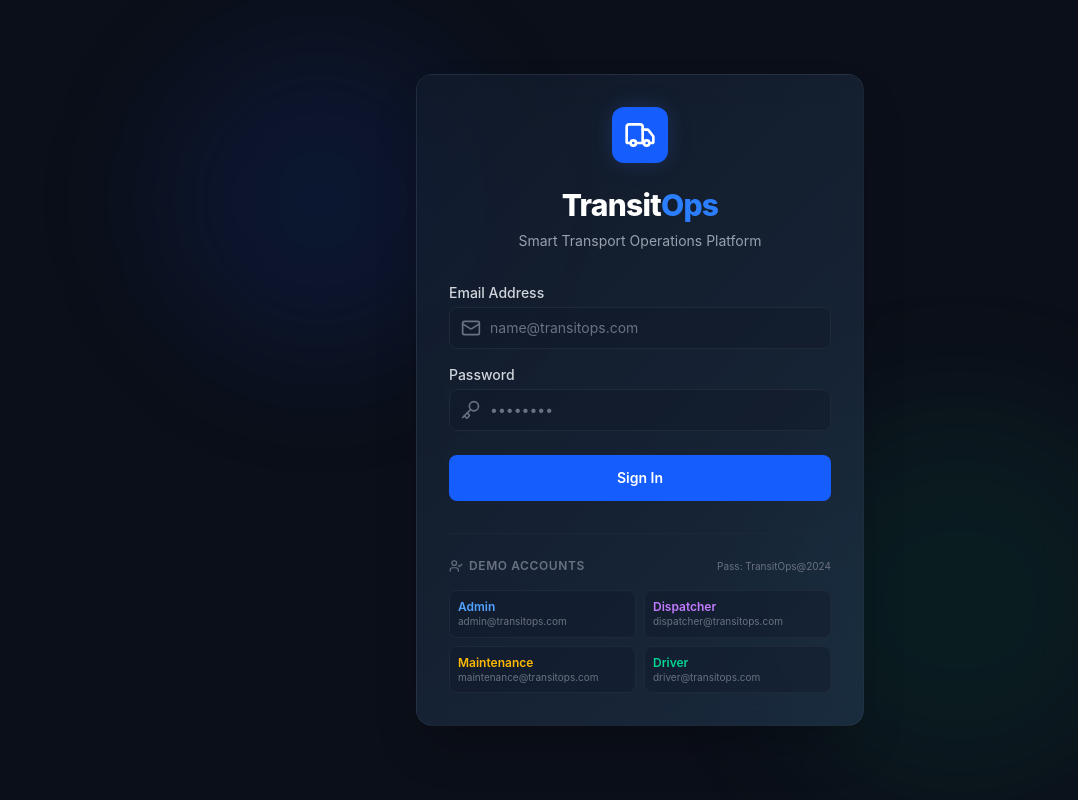
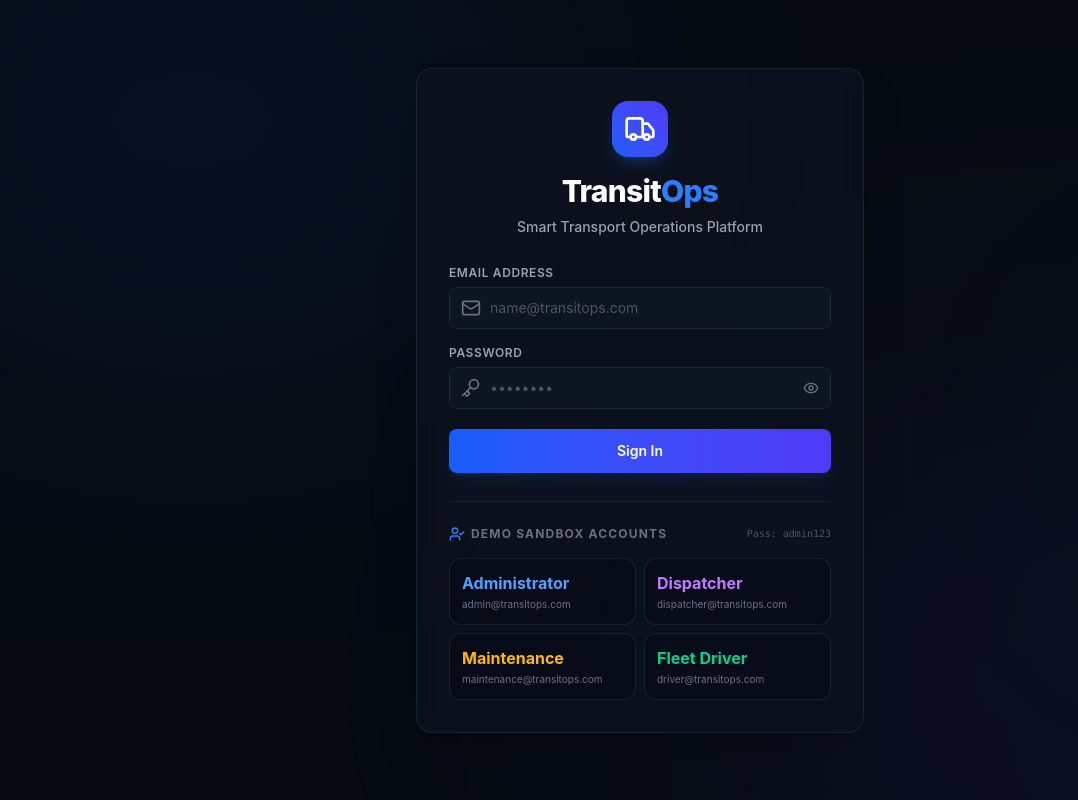
Before and after one commit to Kaivan1210/TransitOps-Smart-Transport-Operations-Platform, a React (Vite) app in the folder frontend/: page /login in a window 1280 px wide. Shown: the whole page, without its empty margins (0-1078 px from the left). Built offline with nearby package versions, Linux system fonts and the light colour scheme.

Commit message:
style(login): polish login credentials panel with smooth slide-in entry animations, toggleable password visibility, and brand layout alignment

```diff
--- a/frontend/src/pages/Login.jsx
+++ b/frontend/src/pages/Login.jsx
@@ -4,9 +4,11 @@ import { zodResolver } from '@hookform/resolvers/zod';
 import * as z from 'zod';
 import { useAuth } from '../context/AuthContext';
 import { useNavigate, useLocation } from 'react-router-dom';
-import { Shield, Key, Mail, Truck, UserCheck, AlertCircle } from 'lucide-react';
+import { motion } from 'framer-motion';
+import { Key, Mail, Truck, UserCheck, AlertCircle, Eye, EyeOff } from 'lucide-react';
 import toast from 'react-hot-toast';
 
+// ─── Zod Schema ────────────────────────────────────────────────────────────────
 const schema = z.object({
   email: z.string().email('Please enter a valid email address'),
   password: z.string().min(6, 'Password must be at least 6 characters'),
@@ -17,6 +19,7 @@ const Login = () => {
   const navigate = useNavigate();
   const location = useLocation();
   const [loading, setLoading] = useState(false);
+  const [showPassword, setShowPassword] = useState(false);
 
   const { register, handleSubmit, setValue, formState: { errors } } = useForm({
     resolver: zodResolver(schema),
@@ -29,88 +32,122 @@ const Login = () => {
     try {
       await login(data.email, data.password);
       navigate(from, { replace: true });
-    } catch (err) {
+    } catch {
       // toast is already fired in AuthContext login
     } finally {
       setLoading(false);
     }
   };
 
-  // Helper for fast hackathon testing
   const selectDemoRole = (email, pass) => {
     setValue('email', email);
     setValue('password', pass);
+    toast.success('Credentials filled. Click Sign In to connect!');
+  };
+
+  const containerVariants = {
+    hidden: { opacity: 0, scale: 0.95 },
+    visible: {
+      opacity: 1,
+      scale: 1,
+      transition: { duration: 0.5, ease: 'easeOut', when: 'beforeChildren', staggerChildren: 0.1 }
+    }
+  };
+
+  const itemVariants = {
+    hidden: { y: 15, opacity: 0 },
+    visible: { y: 0, opacity: 1, transition: { duration: 0.4, ease: 'easeOut' } }
   };
 
   return (
-    <div className="flex min-h-screen items-center justify-center bg-[#0b0f19] px-4 py-12 sm:px-6 lg:px-8 relative overflow-hidden">
-      {/* Decorative blurred background shapes */}
-      <div className="absolute top-1/4 left-1/4 -translate-x-1/2 -translate-y-1/2 w-80 h-80 rounded-full bg-blue-600/10 blur-3xl pointer-events-none"></div>
-      <div className="absolute bottom-1/4 right-1/4 translate-x-1/2 translate-y-1/2 w-96 h-96 rounded-full bg-emerald-600/10 blur-3xl pointer-events-none"></div>
+    <div className="flex min-h-screen items-center justify-center bg-[#070b11] px-4 py-12 relative overflow-hidden font-sans">
+      {/* Visual background ambient glow blobs */}
+      <div className="absolute top-[-10%] left-[-10%] w-[50%] h-[50%] rounded-full bg-blue-600/10 blur-[150px] pointer-events-none" />
+      <div className="absolute bottom-[-15%] right-[-15%] w-[60%] h-[60%] rounded-full bg-indigo-600/10 blur-[180px] pointer-events-none" />
+      <div className="absolute top-[40%] right-[-20%] w-[35%] h-[35%] rounded-full bg-emerald-600/5 blur-[120px] pointer-events-none" />
 
-      <div className="w-full max-w-md space-y-8 glass-card p-8 rounded-2xl shadow-2xl relative z-10">
-        <div className="flex flex-col items-center">
-          <div className="flex h-14 w-14 items-center justify-center rounded-xl bg-blue-600 glow-blue text-white mb-4">
+      {/* Main card */}
+      <motion.div
+        variants={containerVariants}
+        initial="hidden"
+        animate="visible"
+        className="w-full max-w-md bg-[#0d1220]/80 backdrop-blur-md rounded-2xl border border-gray-800/80 shadow-2xl p-8 space-y-7 relative z-10"
+      >
+        {/* Brand header */}
+        <motion.div variants={itemVariants} className="flex flex-col items-center">
+          <div className="flex h-14 w-14 items-center justify-center rounded-2xl bg-gradient-to-tr from-blue-600 to-indigo-600 text-white shadow-lg shadow-blue-500/20 mb-4">
             <Truck className="h-8 w-8" />
           </div>
-          <h2 className="mt-2 text-center text-3xl font-extrabold tracking-tight text-white">
+          <h2 className="text-3xl font-extrabold tracking-tight text-white">
             Transit<span className="text-blue-500">Ops</span>
           </h2>
-          <p className="mt-2 text-sm text-gray-400">
+          <p className="mt-2 text-sm text-gray-400 font-medium">
             Smart Transport Operations Platform
           </p>
-        </div>
+        </motion.div>
 
-        <form className="mt-8 space-y-6" onSubmit={handleSubmit(onSubmit)}>
-          <div className="space-y-4">
+        {/* Input form */}
+        <form className="space-y-5" onSubmit={handleSubmit(onSubmit)}>
+          <motion.div variants={itemVariants} className="space-y-4">
             <div>
-              <label className="block text-sm font-medium text-gray-300 mb-1">Email Address</label>
+              <label className="block text-xs font-semibold text-gray-400 uppercase tracking-wider mb-1.5">Email Address</label>
               <div className="relative">
-                <div className="pointer-events-none absolute inset-y-0 left-0 flex items-center pl-3">
+                <div className="absolute inset-y-0 left-0 flex items-center pl-3 pointer-events-none">
                   <Mail className="h-5 w-5 text-gray-500" />
                 </div>
                 <input
                   {...register('email')}
                   type="email"
-                  className={`block w-full rounded-lg border bg-gray-900/50 pl-10 pr-3 py-2.5 text-white placeholder-gray-500 focus:border-blue-500 focus:ring-1 focus:ring-blue-500 text-sm ${errors.email ? 'border-red-500' : 'border-gray-800'}`}
+                  className={`block w-full rounded-lg border bg-gray-900/50 pl-10 pr-3 py-2.5 text-white placeholder-gray-600 focus:border-blue-500 focus:ring-1 focus:ring-blue-500 text-sm transition ${
+                    errors.email ? 'border-red-500/60' : 'border-gray-800'
+                  }`}
                   placeholder="name@transitops.com"
                 />
               </div>
               {errors.email && (
-                <p className="mt-1 flex items-center text-xs text-red-500">
-                  <AlertCircle className="mr-1 h-3.5 w-3.5" />
+                <p className="mt-1.5 flex items-center text-xs text-red-400 font-medium">
+                  <AlertCircle className="mr-1 h-4 w-4" />
                   {errors.email.message}
                 </p>
               )}
             </div>
 
             <div>
-              <label className="block text-sm font-medium text-gray-300 mb-1">Password</label>
+              <label className="block text-xs font-semibold text-gray-400 uppercase tracking-wider mb-1.5">Password</label>
               <div className="relative">
-                <div className="pointer-events-none absolute inset-y-0 left-0 flex items-center pl-3">
+                <div className="absolute inset-y-0 left-0 flex items-center pl-3 pointer-events-none">
                   <Key className="h-5 w-5 text-gray-500" />
                 </div>
                 <input
                   {...register('password')}
-                  type="password"
-                  className={`block w-full rounded-lg border bg-gray-900/50 pl-10 pr-3 py-2.5 text-white placeholder-gray-500 focus:border-blue-500 focus:ring-1 focus:ring-blue-500 text-sm ${errors.password ? 'border-red-500' : 'border-gray-800'}`}
+                  type={showPassword ? 'text' : 'password'}
+                  className={`block w-full rounded-lg border bg-gray-900/50 pl-10 pr-10 py-2.5 text-white placeholder-gray-600 focus:border-blue-500 focus:ring-1 focus:ring-blue-500 text-sm transition ${
+                    errors.password ? 'border-red-500/60' : 'border-gray-800'
+                  }`}
                   placeholder="••••••••"
                 />
+                <button
+                  type="button"
+                  onClick={() => setShowPassword(!showPassword)}
+                  className="absolute inset-y-0 right-0 pr-3 flex items-center text-gray-500 hover:text-gray-300"
+                >
+                  {showPassword ? <EyeOff className="h-4 w-4" /> : <Eye className="h-4 w-4" />}
+                </button>
               </div>
               {errors.password && (
-                <p className="mt-1 flex items-center text-xs text-red-500">
-                  <AlertCircle className="mr-1 h-3.5 w-3.5" />
+                <p className="mt-1.5 flex items-center text-xs text-red-400 font-medium">
+                  <AlertCircle className="mr-1 h-4 w-4" />
                   {errors.password.message}
                 </p>
               )}
             </div>
-          </div>
+          </motion.div>
 
-          <div>
+          <motion.div variants={itemVariants}>
             <button
               type="submit"
               disabled={loading}
-              className="group relative flex w-full justify-center rounded-lg border border-transparent bg-blue-600 py-3 px-4 text-sm font-semibold text-white hover:bg-blue-700 focus:outline-none focus:ring-2 focus:ring-blue-500 focus:ring-offset-2 focus:ring-offset-gray-900 transition duration-200 disabled:opacity-50"
+              className="flex w-full justify-center items-center gap-2 rounded-lg bg-gradient-to-r from-blue-600 to-indigo-600 hover:from-blue-700 hover:to-indigo-700 py-3 text-sm font-semibold text-white focus:outline-none shadow-lg shadow-blue-500/10 hover:shadow-blue-500/25 transition duration-200 disabled:opacity-50"
             >
               {loading ? (
                 <div className="h-5 w-5 animate-spin rounded-full border-2 border-white border-t-transparent" />
@@ -118,49 +155,49 @@ const Login = () => {
                 'Sign In'
               )}
             </button>
-          </div>
+          </motion.div>
         </form>
 
         {/* Demo Fast Access Credentials */}
-        <div className="mt-8 border-t border-gray-800/80 pt-6">
+        <motion.div variants={itemVariants} className="border-t border-gray-800/80 pt-6">
           <div className="flex items-center justify-between mb-4">
-            <span className="text-xs font-semibold uppercase tracking-wider text-gray-500 flex items-center">
-              <UserCheck className="mr-1.5 h-3.5 w-3.5" /> Demo Accounts
+            <span className="text-xs font-bold uppercase tracking-widest text-gray-500 flex items-center gap-1.5">
+              <UserCheck className="h-4 w-4 text-blue-500" /> Demo Sandbox Accounts
             </span>
-            <span className="text-[10px] text-gray-500">Pass: TransitOps@2024</span>
+            <span className="text-[10px] text-gray-600 font-mono">Pass: admin123</span>
           </div>
-          <div className="grid grid-cols-2 gap-2 text-xs">
+          <div className="grid grid-cols-2 gap-2 text-2xs">
             <button
-              onClick={() => selectDemoRole('admin@transitops.com', 'TransitOps@2024')}
-              className="flex flex-col items-start p-2 rounded-lg bg-gray-900/40 border border-gray-800 hover:border-blue-500/50 hover:bg-gray-800/20 text-left transition"
+              onClick={() => selectDemoRole('admin@transitops.com', 'admin123')}
+              className="flex flex-col items-start p-3 rounded-xl bg-gray-950/40 border border-gray-800/80 hover:border-blue-500/50 hover:bg-blue-600/5 text-left transition group"
             >
-              <span className="font-semibold text-blue-400">Admin</span>
-              <span className="text-[10px] text-gray-500 truncate w-full">admin@transitops.com</span>
+              <span className="font-bold text-blue-400 group-hover:text-blue-300">Administrator</span>
+              <span className="text-[10px] text-gray-500 mt-0.5 truncate w-full">admin@transitops.com</span>
             </button>
             <button
-              onClick={() => selectDemoRole('dispatcher@transitops.com', 'TransitOps@2024')}
-              className="flex flex-col items-start p-2 rounded-lg bg-gray-900/40 border border-gray-800 hover:border-blue-500/50 hover:bg-gray-800/20 text-left transition"
+              onClick={() => selectDemoRole('dispatcher@transitops.com', 'admin123')}
+              className="flex flex-col items-start p-3 rounded-xl bg-gray-950/40 border border-gray-800/80 hover:border-purple-500/50 hover:bg-purple-600/5 text-left transition group"
             >
-              <span className="font-semibold text-purple-400">Dispatcher</span>
-              <span className="text-[10px] text-gray-500 truncate w-full">dispatcher@transitops.com</span>
+              <span className="font-bold text-purple-400 group-hover:text-purple-300">Dispatcher</span>
+              <span className="text-[10px] text-gray-500 mt-0.5 truncate w-full">dispatcher@transitops.com</span>
             </button>
             <button
-              onClick={() => selectDemoRole('maintenance@transitops.com', 'TransitOps@2024')}
-              className="flex flex-col items-start p-2 rounded-lg bg-gray-900/40 border border-gray-800 hover:border-blue-500/50 hover:bg-gray-800/20 text-left transition"
+              onClick={() => selectDemoRole('maintenance@transitops.com', 'admin123')}
+              className="flex flex-col items-start p-3 rounded-xl bg-gray-950/40 border border-gray-800/80 hover:border-amber-500/50 hover:bg-amber-600/5 text-left transition group"
             >
-              <span className="font-semibold text-amber-400">Maintenance</span>
-              <span className="text-[10px] text-gray-500 truncate w-full">maintenance@transitops.com</span>
+              <span className="font-bold text-amber-400 group-hover:text-amber-300">Maintenance</span>
+              <span className="text-[10px] text-gray-500 mt-0.5 truncate w-full">maintenance@transitops.com</span>
             </button>
             <button
-              onClick={() => selectDemoRole('driver@transitops.com', 'TransitOps@2024')}
-              className="flex flex-col items-start p-2 rounded-lg bg-gray-900/40 border border-gray-800 hover:border-blue-500/50 hover:bg-gray-800/20 text-left transition"
+              onClick={() => selectDemoRole('driver@transitops.com', 'admin123')}
+              className="flex flex-col items-start p-3 rounded-xl bg-gray-950/40 border border-gray-800/80 hover:border-emerald-500/50 hover:bg-emerald-600/5 text-left transition group"
             >
-              <span className="font-semibold text-emerald-400">Driver</span>
-              <span className="text-[10px] text-gray-500 truncate w-full">driver@transitops.com</span>
+              <span className="font-bold text-emerald-400 group-hover:text-emerald-300">Fleet Driver</span>
+              <span className="text-[10px] text-gray-500 mt-0.5 truncate w-full">driver@transitops.com</span>
             </button>
           </div>
-        </div>
-      </div>
+        </motion.div>
+      </motion.div>
     </div>
   );
 };
```
